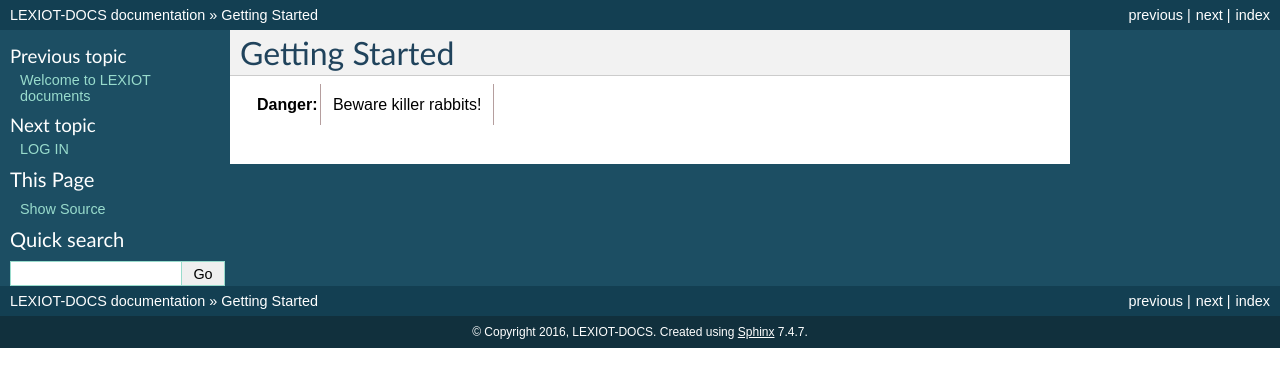
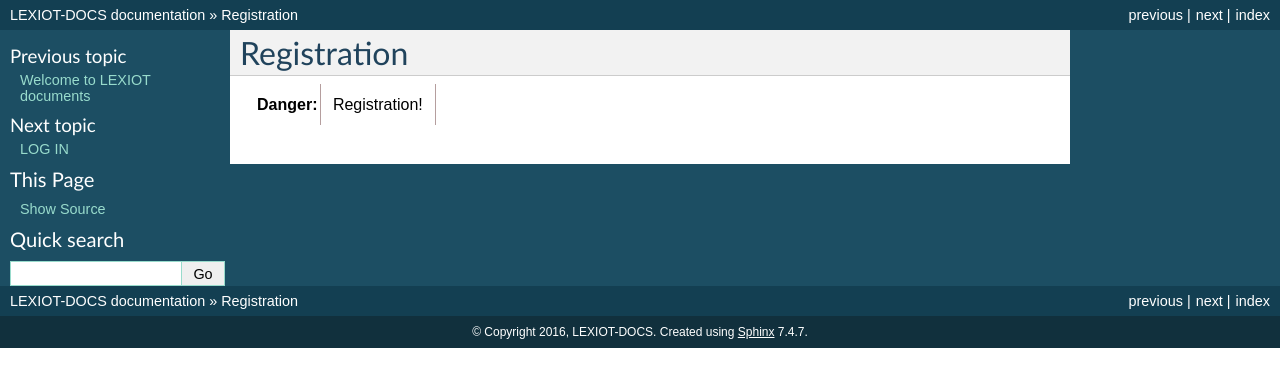
Before and after one commit to vennag/lexiot, a Sphinx documentation site: the page built from docs/registration.rst, in a window 1280 px wide. Shown: the top 387 px of the page. Built offline with Sphinx 7.4.7, drawn with Linux system fonts in a browser that asks for light colours.

Commit message:
registration

```diff
--- a/docs/index.rst
+++ b/docs/index.rst
@@ -10,7 +10,7 @@ Welcome to LEXIOT documents
    :maxdepth: 2
    :hidden:
 
-   Getting Started <getting_started>
+   Registration <registration>
    Login <login>
 
 .. toctree::
@@ -18,5 +18,5 @@ Welcome to LEXIOT documents
    :maxdepth: 2
    :hidden:
 
-   Getting Started <getting_started>
+   Registration <registration>
    Login <login>
--- a/docs/getting_started.rst
+++ b/docs/registration.rst
@@ -1,5 +1,5 @@
 ===============
-Getting Started
+Registration
 ===============
 .. DANGER::
-   Beware killer rabbits!
+   Registration!
```
